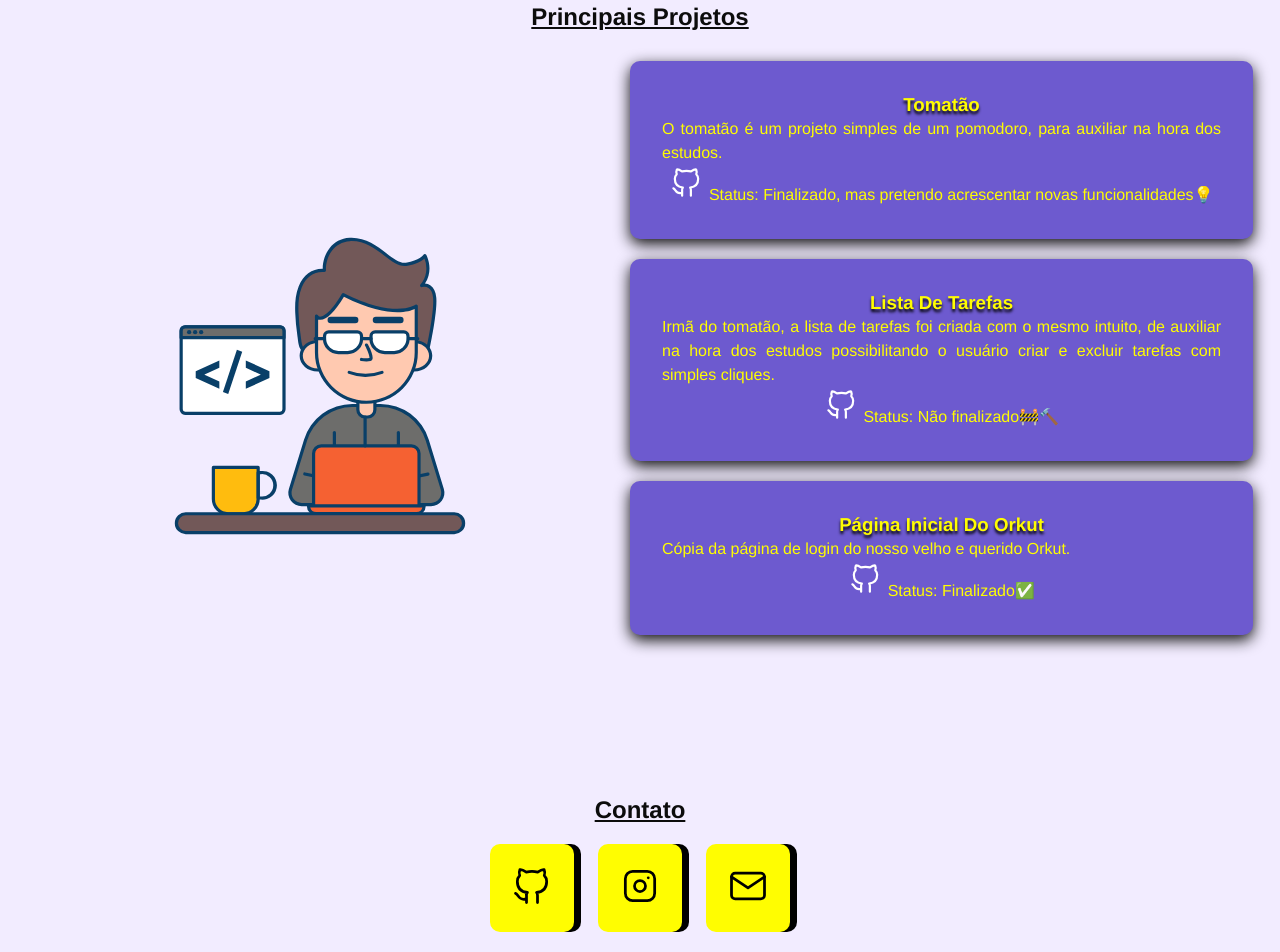
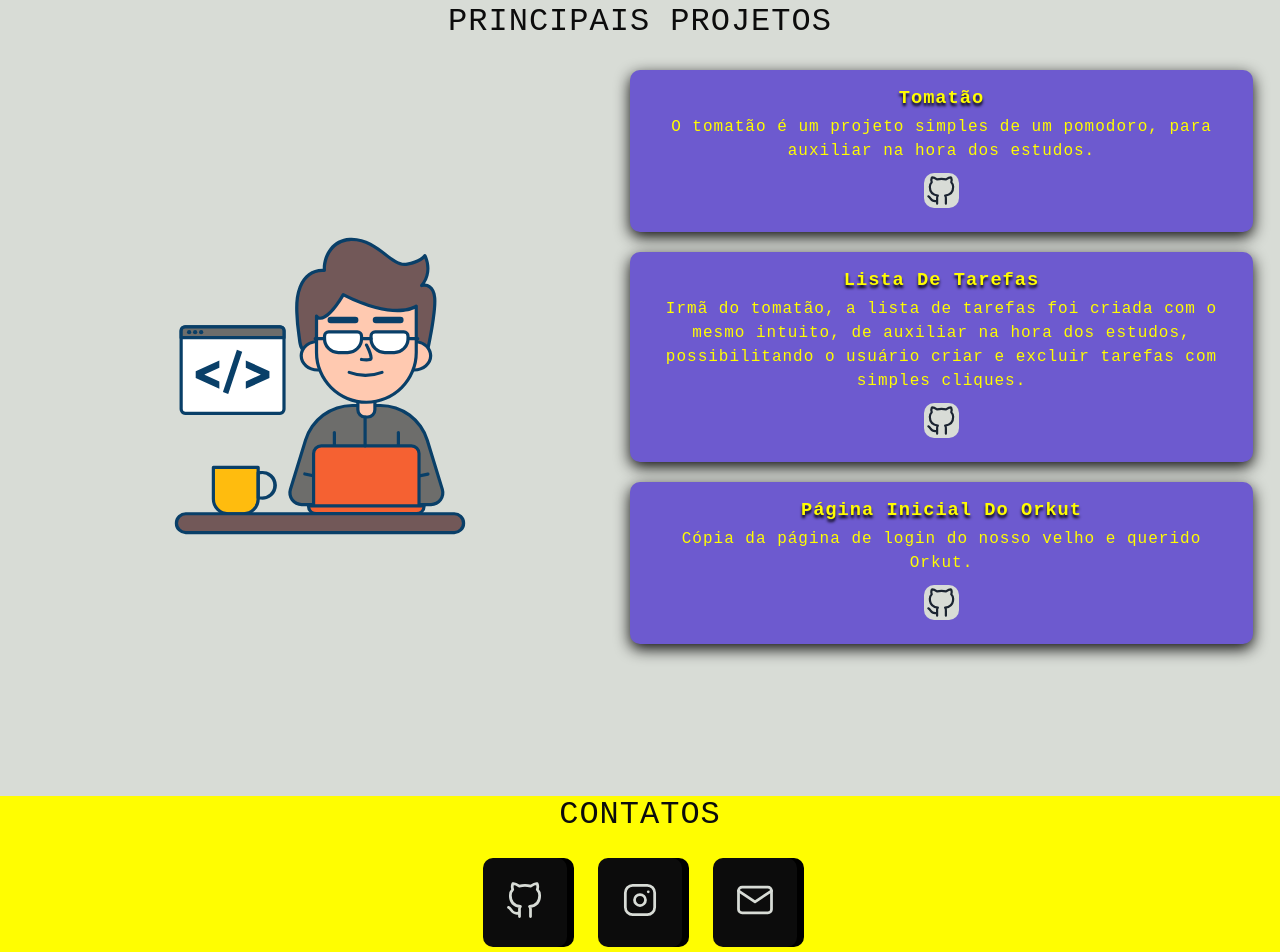
Before and after one commit to Carlosmelo1295/My-Portfolio, a plain HTML site: page index.html in a window 1280 px wide. Shown: the part 923-1875 px from the top of the page. Drawn offline with Linux system fonts and the light colour scheme.

Commit message:
:lipstick:  new color pallet

```diff
--- a/index.html
+++ b/index.html
@@ -7,30 +7,28 @@
 	<title>Portfólio - Carlos Eduardo</title>
 	<link rel="stylesheet" href="style/style.css" />
 	<link rel="shortcut icon" href="image/man.svg" type="image/x-icon" />
-	<link rel="stylesheet" href="/style/mobile.css" />
-
 </head>
 
 <body>
+
 	<header>
 		<span>
-			< Carlos Eduardo />
-		</span>
+			< Carlos Eduardo /> </span>
 		<span id="emojiBoy">&#128102;&#127997;</span>
 	</header>
+
 	<div class="slideBox">
-		<div class="slideInside">
+		<div class="slideInside"></div>
+	</div>
 
-		</div>
+	<div id="element" data-anime="1" class="sobre">
+		<h1>Sobre</h1>
+		<h2>Seja bem-vindo ao meu portfólio!</h2>
 
-	</div>
-	<div id="element" data-anime="1" class="sobre">
-		<h2>Sobre</h2>
-		<h1>Seja bem-vindo ao meu portfólio!</h1>
 		<p>
-			Opa<span id="emojiHand">&#128075;&#127996;</span>, Eu me chamo Carlos Eduardo, tenho 25 anos, sou natural do
-			Rio de
-			Janeiro e adoro fazer umas graças com códigos❤️
+			Opa<span id="emojiHand">&#128075;&#127996;</span>, Eu me chamo Carlos
+			Eduardo, tenho 25 anos, sou natural do Rio de Janeiro e adoro fazer umas
+			graças com códigos❤️
 		</p>
 
 		<div class="container-skills">
@@ -61,37 +59,42 @@
 			<div class="skil4 skill">
 				<div class="skil4-dentro skillDentro"></div>
 			</div>
+
 		</div>
 	</div>
 
 	<div id="element" data-anime="2" class="projetos">
-		<h2>Principais Projetos</h2>
+		<h1>Principais Projetos</h1>
+
 		<div>
 			<h3>Tomatão</h3>
 			<p>
-				O tomatão é um projeto simples de um pomodoro, para auxiliar na hora dos estudos.
+				O tomatão é um projeto simples de um pomodoro, para auxiliar na hora
+				dos estudos.
 			</p>
 
 			<svg xmlns="http://www.w3.org/2000/svg" id="git-tomatao" width="35" height="35" viewBox="0 0 24 24"
-				stroke-width="1.5" stroke="white" fill="none" stroke-linecap="round" stroke-linejoin="round">
+				stroke-width="1.5" stroke="#1B2431" fill="none" stroke-linecap="round" stroke-linejoin="round">
 				<path stroke="none" d="M0 0h24v24H0z" fill="none" />
 				<path
 					d="M9 19c-4.3 1.4 -4.3 -2.5 -6 -3m12 5v-3.5c0 -1 .1 -1.4 -.5 -2c2.8 -.3 5.5 -1.4 5.5 -6a4.6 4.6 0 0 0 -1.3 -3.2a4.2 4.2 0 0 0 -.1 -3.2s-1.1 -.3 -3.5 1.3a12.3 12.3 0 0 0 -6.2 0c-2.4 -1.6 -3.5 -1.3 -3.5 -1.3a4.2 4.2 0 0 0 -.1 3.2a4.6 4.6 0 0 0 -1.3 3.2c0 4.6 2.7 5.7 5.5 6c-.6 .6 -.6 1.2 -.5 2v3.5" />
 			</svg>
-			<span>Status: Finalizado, mas pretendo acrescentar novas funcionalidades💡</span>
 		</div>
 
 		<div>
 			<h3>Lista de tarefas</h3>
-			<p>Irmã do tomatão, a lista de tarefas foi criada com o mesmo intuito, de auxiliar na hora dos estudos
-				possibilitando o usuário criar e excluir tarefas com simples cliques.</p>
+			<p>
+				Irmã do tomatão, a lista de tarefas foi criada com o mesmo intuito, de
+				auxiliar na hora dos estudos, possibilitando o usuário criar e excluir
+				tarefas com simples cliques.
+			</p>
+
 			<svg xmlns="http://www.w3.org/2000/svg" id="git-tarefas" width="35" height="35" viewBox="0 0 24 24"
-				stroke-width="1.5" stroke="white" fill="none" stroke-linecap="round" stroke-linejoin="round">
+				stroke-width="1.5" stroke="#1B2431" fill="none" stroke-linecap="round" stroke-linejoin="round">
 				<path stroke="none" d="M0 0h24v24H0z" fill="none" />
 				<path
 					d="M9 19c-4.3 1.4 -4.3 -2.5 -6 -3m12 5v-3.5c0 -1 .1 -1.4 -.5 -2c2.8 -.3 5.5 -1.4 5.5 -6a4.6 4.6 0 0 0 -1.3 -3.2a4.2 4.2 0 0 0 -.1 -3.2s-1.1 -.3 -3.5 1.3a12.3 12.3 0 0 0 -6.2 0c-2.4 -1.6 -3.5 -1.3 -3.5 -1.3a4.2 4.2 0 0 0 -.1 3.2a4.6 4.6 0 0 0 -1.3 3.2c0 4.6 2.7 5.7 5.5 6c-.6 .6 -.6 1.2 -.5 2v3.5" />
 			</svg>
-			<span>Status: Não finalizado🚧🔨</span>
 		</div>
 
 		<div>
@@ -99,21 +102,20 @@
 			<p>Cópia da página de login do nosso velho e querido Orkut.</p>
 
 			<svg xmlns="http://www.w3.org/2000/svg" id="git-orkut" width="35" height="35" viewBox="0 0 24 24"
-				stroke-width="1.5" stroke="white" fill="none" stroke-linecap="round" stroke-linejoin="round">
+				stroke-width="1.5" stroke="#1B2431" fill="none" stroke-linecap="round" stroke-linejoin="round">
 				<path stroke="none" d="M0 0h24v24H0z" fill="none" />
 				<path
 					d="M9 19c-4.3 1.4 -4.3 -2.5 -6 -3m12 5v-3.5c0 -1 .1 -1.4 -.5 -2c2.8 -.3 5.5 -1.4 5.5 -6a4.6 4.6 0 0 0 -1.3 -3.2a4.2 4.2 0 0 0 -.1 -3.2s-1.1 -.3 -3.5 1.3a12.3 12.3 0 0 0 -6.2 0c-2.4 -1.6 -3.5 -1.3 -3.5 -1.3a4.2 4.2 0 0 0 -.1 3.2a4.6 4.6 0 0 0 -1.3 3.2c0 4.6 2.7 5.7 5.5 6c-.6 .6 -.6 1.2 -.5 2v3.5" />
 			</svg>
-			<span>Status: Finalizado✅</span>
 		</div>
 
 	</div>
 
 	<footer class="contatos" id="contatos">
-		<h2>Contato</h2>
+		<h1>Contatos</h1>
 		<div>
 			<svg xmlns="http://www.w3.org/2000/svg" class="icon icon-tabler icon-tabler-brand-github" width="44"
-				height="44" viewBox="0 0 24 24" stroke-width="1.5" stroke="#000000" fill="none" stroke-linecap="round"
+				height="44" viewBox="0 0 24 24" stroke-width="1.5" stroke="#D8DCD6" fill="none" stroke-linecap="round"
 				stroke-linejoin="round">
 				<path stroke="none" d="M0 0h24v24H0z" fill="none" />
 				<path
@@ -122,7 +124,7 @@
 		</div>
 		<div>
 			<svg xmlns="http://www.w3.org/2000/svg" class="icon icon-tabler icon-tabler-brand-instagram" width="44"
-				height="44" viewBox="0 0 24 24" stroke-width="1.5" stroke="#000000" fill="none" stroke-linecap="round"
+				height="44" viewBox="0 0 24 24" stroke-width="1.5" stroke="#D8DCD6" fill="none" stroke-linecap="round"
 				stroke-linejoin="round">
 				<path stroke="none" d="M0 0h24v24H0z" fill="none" />
 				<rect x="4" y="4" width="16" height="16" rx="4" />
@@ -132,7 +134,7 @@
 		</div>
 		<div>
 			<svg xmlns="http://www.w3.org/2000/svg" class="icon icon-tabler icon-tabler-mail" width="44" height="44"
-				viewBox="0 0 24 24" stroke-width="1.5" stroke="#000000" fill="none" stroke-linecap="round"
+				viewBox="0 0 24 24" stroke-width="1.5" stroke="#D8DCD6" fill="none" stroke-linecap="round"
 				stroke-linejoin="round">
 				<path stroke="none" d="M0 0h24v24H0z" fill="none" />
 				<rect x="3" y="5" width="18" height="14" rx="2" />
--- a/js/main.js
+++ b/js/main.js
@@ -1,15 +1,15 @@
 "use strict";
 
 function debounce(func, wait, immediate) {
-	var timeout;
+	let timeout;
 	return function () {
-		var context = this,
+		let context = this,
 			args = arguments;
-		var later = function () {
+		let later = function () {
 			timeout = null;
 			if (!immediate) func.apply(context, args);
 		};
-		var callNow = immediate && !timeout;
+		let callNow = immediate && !timeout;
 		clearTimeout(timeout);
 		timeout = setTimeout(later, wait);
 		if (callNow) func.apply(context, args);
@@ -152,15 +152,15 @@ function darkMode() {
 	if (slide.style.float != "right") {
 		slide.style.float = "right";
 		document.body.style.backgroundColor = "#1B2431";
-		boxSlide.style.backgroundColor = "#F2ECFF";
-		document.body.style.color = "#F2ECFF";
+		boxSlide.style.backgroundColor = "#D8DCD6";
+		document.body.style.color = "#D8DCD6";
 		slide.style.backgroundColor = "#1B2431"
 	} else {
 		slide.style.float = "left";
-		document.body.style.backgroundColor = "#F2ECFF";
+		document.body.style.backgroundColor = "#D8DCD6";
 		boxSlide.style.backgroundColor = "#1B2431";
 		document.body.style.color = "#0C0C0C";
-		slide.style.backgroundColor = " #8685EF"
+		slide.style.backgroundColor = "#F2ECFF"
 	}
 }
 
--- a/style/style.css
+++ b/style/style.css
@@ -3,11 +3,11 @@
     padding: 0;
     box-sizing: border-box;
     text-decoration: none;
-    font-family: 'Franklin Gothic Medium', 'Arial Narrow', Arial, sans-serif;
+    font-family: "Space Mono",monospace;
 }
 
 :root {
-    --background-color: #F2ECFF;
+    --background-color: #D8DCD6;
     --txt-color-white: #8685EF;
     --txt-color-dark: #0C0C0C;
     --strongColor: #ED1015;
@@ -18,6 +18,8 @@
 body {
     background-color: var(--background-color);
     color: var(--txt-color-dark);
+    letter-spacing: 1px;
+
 }
 
 header {
@@ -53,15 +55,17 @@ header span {
 }
 
 h1 {
+    text-align: center;
+    margin-bottom: 20px;
+    text-transform: uppercase;
+    font-weight: normal;
+}
+
+h2 {
     margin-bottom: 10px;
     margin-left: 10px;
 }
 
-h2 {
-    text-align: center;
-    margin-bottom: 20px;
-    text-decoration: underline;
-}
 
 h3 {
     text-transform: capitalize;
@@ -71,7 +75,7 @@ h3 {
 .slideBox {
     width: 70px;
     border-radius: 50px;
-    background-color: var(--text-cards);
+    background-color: #1B2431;
     height: 30px;
     margin: 10px 7px;
 }
@@ -81,7 +85,7 @@ h3 {
 .slideInside {
     width: 30px;
     border-radius: 50px;
-    background-color: var(--background-cards);
+    background-color: whitesmoke;
     height: 30px;
     padding: 4px;
     cursor: pointer;
@@ -146,7 +150,6 @@ h3 {
 
 .sobre p {
     margin-right: 50%;
-    text-indent: 20px;
 
 }
 
@@ -163,7 +166,7 @@ h3 {
     color: var(--text-cards);
     margin: 10px;
     border-radius: 10px;
-    padding: 2em;
+    padding: 1em;
     box-shadow: 0 5px 15px var(--txt-color-dark);
     float: right;
     width: 50%;
@@ -174,20 +177,31 @@ h3 {
 }
 
 .projetos div p {
-    text-align: justify;
+    text-align: center;
+    margin-top: 5px;
 
 }
 
+.projetos div svg {
+    margin-top: 10px;
+    background-color: var(--background-color);
+    border-radius: 10px;
+    transition: 200ms ease-in-out;
+}
+
+
 .projetos svg:hover {
-    transform: scale(1.3);
+    background-color: var(--text-cards);
     cursor: pointer;
+    transform: scale(1.1);
 }
+
 
 .skill {
     height: 30px;
     width: 50%;
     border-radius: 10px;
-    background-color: var(--txt-color-white);
+    background-color: var(--background-cards);
 
 }
 
@@ -199,21 +213,17 @@ h3 {
 
 }
 
-i {
-    margin-left: 10px;
-}
-
 footer {
-    padding: 10px;
+    margin-top: 10px;
     text-align: center;
-    width: 100%;
-    clear: both;
+    background-color: var(--text-cards);
+    color: var(--txt-color-dark);
 
 }
 
 footer div {
-    background-color: var(--text-cards);
-    margin: 0 10px;
+    background-color: var(--txt-color-dark);
+    margin: 5px 10px;
     padding: 20px;
     display: inline-block;
     cursor: pointer;
```
